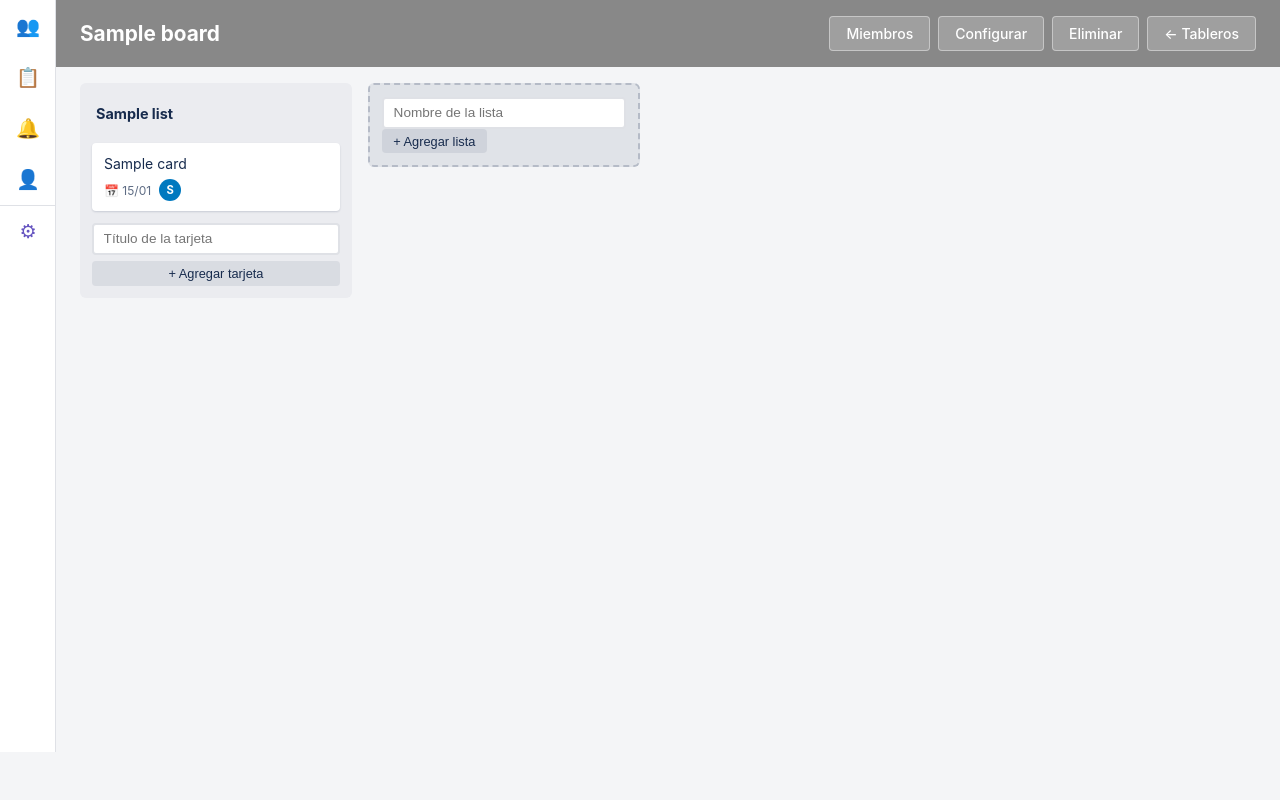
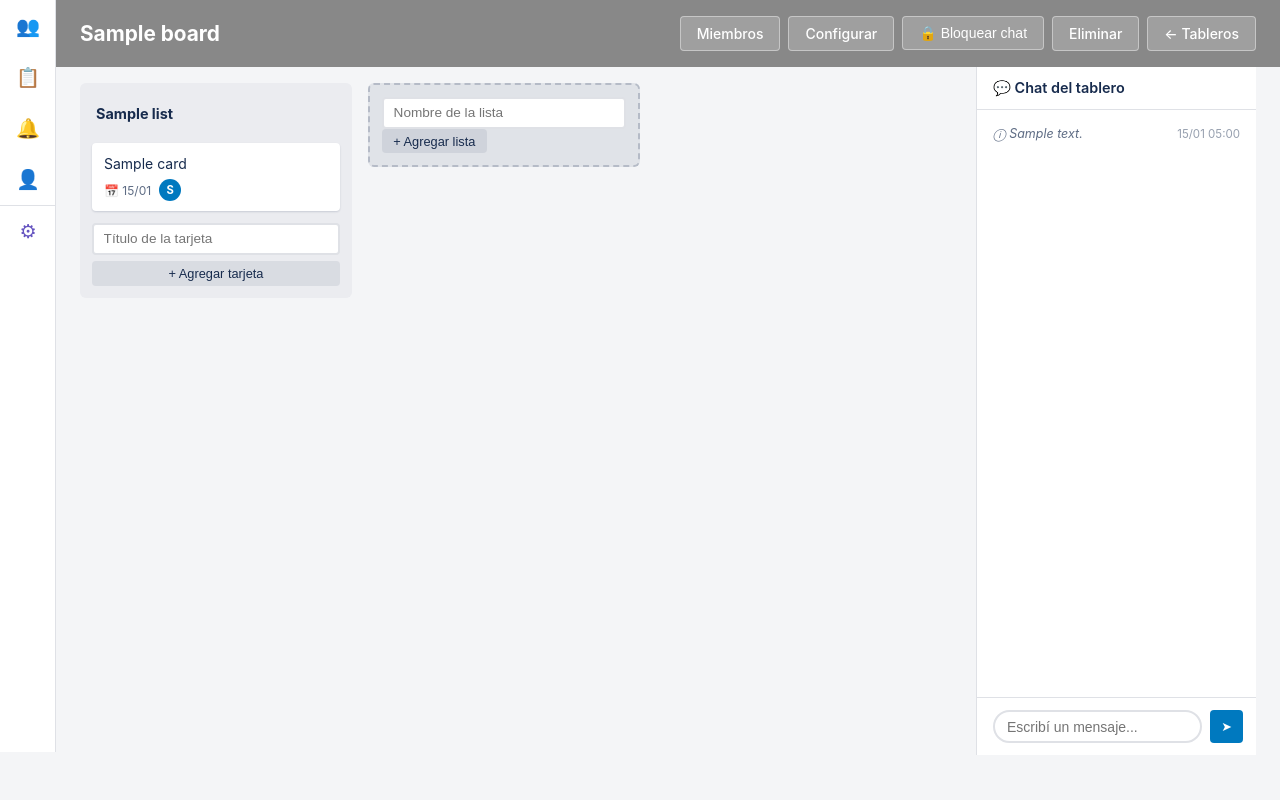
Before and after one commit to rodricard/Trabajo-Practico, a Django app: page /boards/1/ in a window 1280 px wide. Shown: the part 48-848 px from the top of the page. Run offline with Django 5.2, Linux system fonts and the light colour scheme; a user stored in the database is signed in; tables that the repository leaves empty hold one stand-in row (values such as "Sample post"); data that the repository does not hold is empty.

Commit message:
Mover chat grupal al tablero con bloqueo por admin

```diff
--- a/boards/forms.py
+++ b/boards/forms.py
@@ -1,5 +1,5 @@
 from django import forms
-from .models import Board, List, Card
+from .models import Board, List, Card, BoardMessage
 
 
 class BoardForm(forms.ModelForm):
@@ -62,3 +62,13 @@ class BoardMemberForm(forms.Form):
         label='Nombre de usuario',
         widget=forms.TextInput(attrs={'placeholder': 'Buscar usuario...'}),
     )
+
+
+class BoardMessageForm(forms.ModelForm):
+    class Meta:
+        model = BoardMessage
+        fields = ['content']
+        labels = {'content': ''}
+        widgets = {
+            'content': forms.TextInput(attrs={'placeholder': 'Escribí un mensaje...', 'autocomplete': 'off'}),
+        }
--- a/boards/models.py
+++ b/boards/models.py
@@ -7,6 +7,7 @@ class Board(models.Model):
     owner = models.ForeignKey(User, on_delete=models.CASCADE, related_name='owned_boards')
     members = models.ManyToManyField(User, through='BoardMember', related_name='boards')
     background_color = models.CharField(max_length=7, default='#0079bf')
+    is_chat_locked = models.BooleanField(default=False)
     created_at = models.DateTimeField(auto_now_add=True)
     updated_at = models.DateTimeField(auto_now=True)
 
@@ -15,6 +16,20 @@ class Board(models.Model):
 
     def __str__(self):
         return self.title
+
+
+class BoardMessage(models.Model):
+    board = models.ForeignKey('Board', on_delete=models.CASCADE, related_name='chat_messages')
+    user = models.ForeignKey(User, on_delete=models.SET_NULL, null=True, blank=True, related_name='board_messages')
+    content = models.TextField()
+    is_system = models.BooleanField(default=False)
+    created_at = models.DateTimeField(auto_now_add=True)
+
+    class Meta:
+        ordering = ['created_at']
+
+    def __str__(self):
+        return f'[{self.board.title}] {self.content[:40]}'
 
 
 class BoardMember(models.Model):
--- a/boards/urls.py
+++ b/boards/urls.py
@@ -15,4 +15,6 @@ urlpatterns = [
     path('lists/<int:list_pk>/cards/create/', views.card_create, name='card_create'),
     path('cards/<int:pk>/', views.card_detail, name='card_detail'),
     path('cards/<int:pk>/delete/', views.card_delete, name='card_delete'),
+    path('<int:pk>/chat/enviar/', views.board_message_send, name='board_message_send'),
+    path('<int:pk>/chat/bloquear/', views.board_toggle_chat_lock, name='board_toggle_chat_lock'),
 ]
--- a/boards/views.py
+++ b/boards/views.py
@@ -6,8 +6,8 @@ from django.http import HttpResponseForbidden, JsonResponse
 from django.utils import timezone
 from django.views.decorators.http import require_POST
 
-from .models import Board, BoardMember, List, Card
-from .forms import BoardForm, ListForm, CardForm, CardQuickForm, BoardMemberForm
+from .models import Board, BoardMember, List, Card, BoardMessage
+from .forms import BoardForm, ListForm, CardForm, CardQuickForm, BoardMemberForm, BoardMessageForm
 
 
 def _is_member(user, board):
@@ -76,15 +76,56 @@ def board_detail(request, pk):
     board = get_object_or_404(Board, pk=pk)
     if not _is_member(request.user, board):
         return HttpResponseForbidden('No tienes acceso a este tablero.')
+    is_admin = _is_board_admin(request.user, board)
+    can_write = is_admin or not board.is_chat_locked
     lists = board.lists.prefetch_related('cards__assigned_to').all()
+    chat_messages = board.chat_messages.select_related('user').all()
     return render(request, 'boards/board_detail.html', {
         'board':          board,
         'lists':          lists,
         'list_form':      ListForm(),
         'card_form':      CardQuickForm(),
         'is_owner':       _is_owner(request.user, board),
-        'is_board_admin': _is_board_admin(request.user, board),
+        'is_board_admin': is_admin,
+        'chat_messages':  chat_messages,
+        'message_form':   BoardMessageForm() if can_write else None,
+        'can_write':      can_write,
     })
+
+
+@login_required
+@require_POST
+def board_message_send(request, pk):
+    board = get_object_or_404(Board, pk=pk)
+    if not _is_member(request.user, board):
+        return HttpResponseForbidden()
+    if board.is_chat_locked and not _is_board_admin(request.user, board):
+        messages.error(request, 'El chat está bloqueado.')
+        return redirect('board_detail', pk=pk)
+    form = BoardMessageForm(request.POST)
+    if form.is_valid():
+        msg = form.save(commit=False)
+        msg.board = board
+        msg.user = request.user
+        msg.save()
+    return redirect('board_detail', pk=pk)
+
+
+@login_required
+@require_POST
+def board_toggle_chat_lock(request, pk):
+    board = get_object_or_404(Board, pk=pk)
+    if not _is_board_admin(request.user, board):
+        return HttpResponseForbidden()
+    board.is_chat_locked = not board.is_chat_locked
+    board.save()
+    BoardMessage.objects.create(
+        board=board, user=None, is_system=True,
+        content=f'{request.user.username} {"bloqueó" if board.is_chat_locked else "desbloqueó"} el chat.'
+    )
+    estado = 'bloqueado' if board.is_chat_locked else 'desbloqueado'
+    messages.success(request, f'Chat {estado}.')
+    return redirect('board_detail', pk=pk)
 
 
 @login_required
--- a/templates/boards/board_detail.html
+++ b/templates/boards/board_detail.html
@@ -9,6 +9,12 @@
             {% if is_board_admin %}
             <a href="{% url 'board_members' board.pk %}" class="btn btn-ghost-light">Miembros</a>
             <a href="{% url 'board_update' board.pk %}" class="btn btn-ghost-light">Configurar</a>
+            <form method="post" action="{% url 'board_toggle_chat_lock' board.pk %}" style="display:inline;">
+                {% csrf_token %}
+                <button type="submit" class="btn btn-ghost-light">
+                    {% if board.is_chat_locked %}&#128275; Desbloquear chat{% else %}&#128274; Bloquear chat{% endif %}
+                </button>
+            </form>
             {% endif %}
             {% if is_owner %}
             <a href="{% url 'board_delete' board.pk %}" class="btn btn-ghost-light">Eliminar</a>
@@ -18,6 +24,10 @@
     </div>
 </div>
 
+<div class="board-workspace">
+
+    <!-- Kanban -->
+    <div class="kanban-wrapper">
         <div class="kanban-board">
             {% for lst in lists %}
             <div class="kanban-list">
@@ -69,4 +79,54 @@
                 </form>
             </div>
         </div>
+    </div>
+
+    <!-- Chat del tablero -->
+    <div class="board-chat-panel">
+        <div class="chat-header">
+            <span>&#128172; Chat del tablero</span>
+            {% if board.is_chat_locked %}
+            <span class="badge badge-danger">&#128274; Bloqueado</span>
+            {% endif %}
+        </div>
+
+        <div class="chat-messages" id="chatMessages">
+            {% for msg in chat_messages %}
+            <div class="chat-msg {% if msg.is_system %}chat-msg--system{% endif %}">
+                {% if msg.is_system %}
+                <span class="chat-system-text">&#9432; {{ msg.content }}</span>
+                <span class="chat-time">{{ msg.created_at|date:"d/m H:i" }}</span>
+                {% else %}
+                <div class="chat-msg-header">
+                    <span class="chat-avatar">{{ msg.user.username|first|upper }}</span>
+                    <strong>{{ msg.user.username }}</strong>
+                    <span class="chat-time">{{ msg.created_at|date:"d/m H:i" }}</span>
+                </div>
+                <p class="chat-text">{{ msg.content }}</p>
+                {% endif %}
+            </div>
+            {% empty %}
+            <p class="list-empty">Sin mensajes aún.</p>
+            {% endfor %}
+        </div>
+
+        {% if can_write %}
+        <form method="post" action="{% url 'board_message_send' board.pk %}" class="chat-input-form">
+            {% csrf_token %}
+            {{ message_form.content }}
+            <button type="submit" class="btn btn-primary btn-sm">&#10148;</button>
+        </form>
+        {% else %}
+        <div class="chat-locked-notice">&#128274; Chat bloqueado por un administrador.</div>
+        {% endif %}
+    </div>
+
+</div>
 {% endblock %}
+
+{% block extra_js %}
+<script>
+    const chatBox = document.getElementById('chatMessages');
+    if (chatBox) chatBox.scrollTop = chatBox.scrollHeight;
+</script>
+{% endblock %}
```
Also changed, not shown: boards/migrations/0003_board_is_chat_locked_alter_boardmember_role_and_more.py (added). Lines whose indentation alone changed are shown as unchanged.
